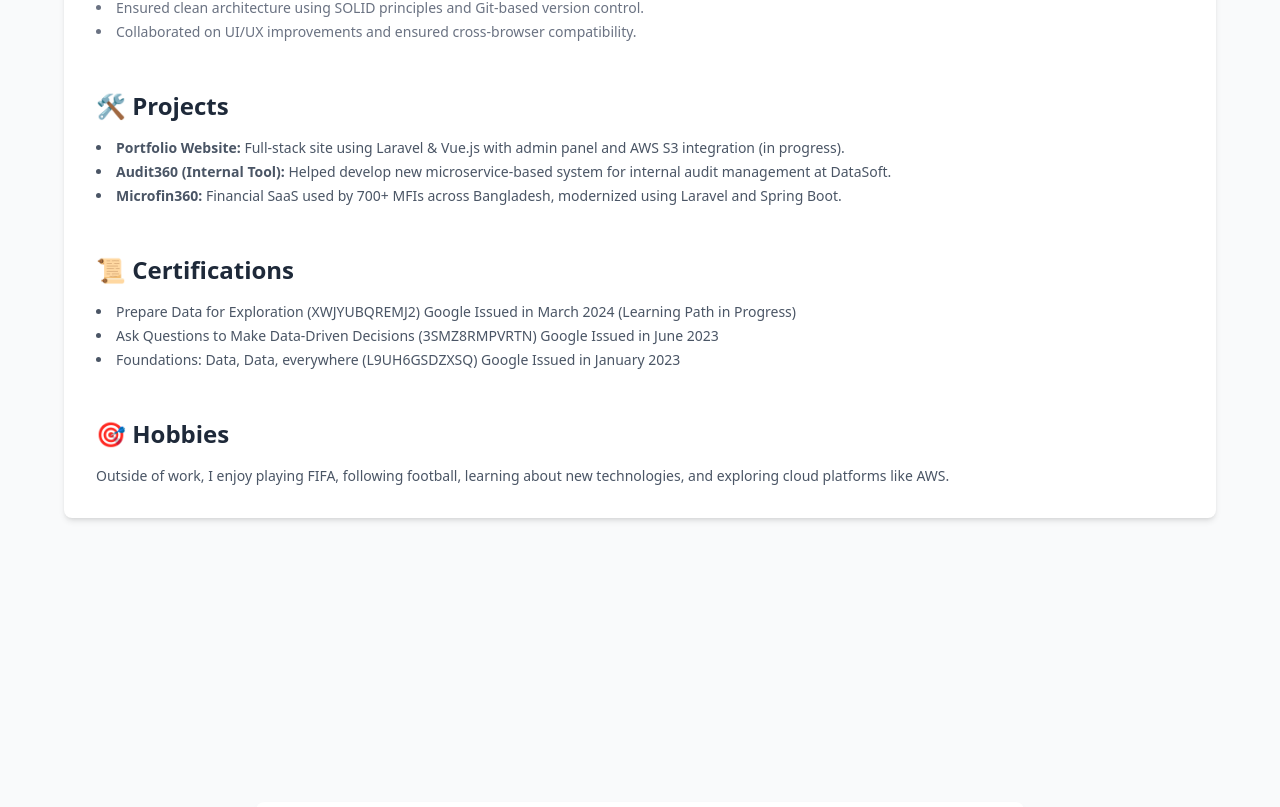
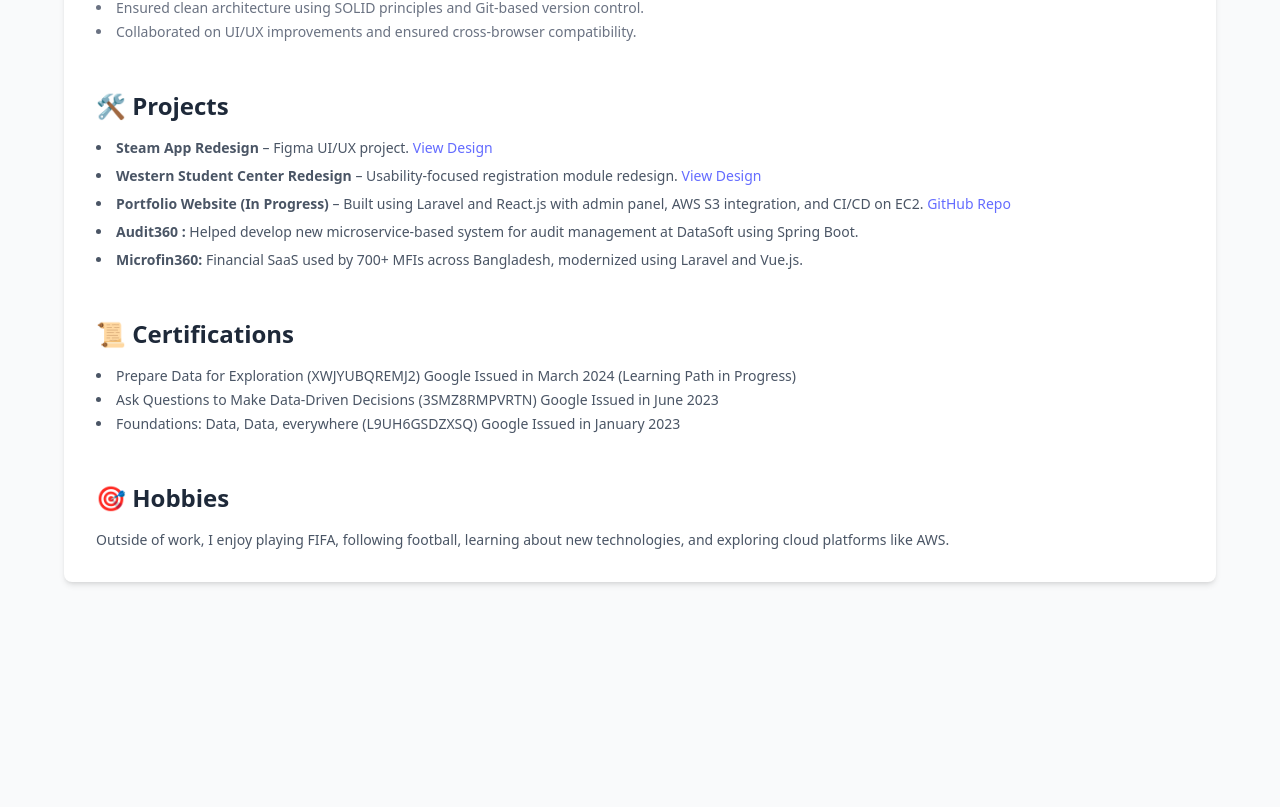
Before and after one commit to Nafiz12/portfolio-website, a React (Vite) app in the folder frontend/: page / in a window 1280 px wide. Shown: the part 1933-2740 px from the top of the page. Built offline with nearby package versions, Linux system fonts and the light colour scheme.

Commit message:
fix my number and about me

```diff
--- a/frontend/src/pages/About.jsx
+++ b/frontend/src/pages/About.jsx
@@ -92,10 +92,43 @@
           {/* Projects */}
 <div>
   <h2 className="text-2xl font-semibold text-gray-800 mb-4 flex items-center gap-2">🛠️ Projects</h2>
-  <ul className="list-disc list-inside text-sm text-gray-600 space-y-1">
-    <li><strong>Portfolio Website:</strong> Full-stack site using Laravel & Vue.js with admin panel and AWS S3 integration (in progress).</li>
-    <li><strong>Audit360 (Internal Tool):</strong> Helped develop new microservice-based system for internal audit management at DataSoft.</li>
-    <li><strong>Microfin360:</strong> Financial SaaS used by 700+ MFIs across Bangladesh, modernized using Laravel and Spring Boot.</li>
+
+  <ul className="list-disc list-inside text-sm text-gray-600 space-y-2">
+    <li>
+      <strong>Steam App Redesign</strong> – Figma UI/UX project.{' '}
+      <a
+        href="https://www.figma.com/proto/9MOwEjJw7MLDtJEzdLokeY/Steam-App-Redesign?type=design&node-id=497-1354&scaling=scale-down&page-id=0%3A1&starting-point-node-id=497%3A1354&mode=design"
+        className="text-blue-600 hover:underline"
+        target="_blank"
+        rel="noopener noreferrer"
+      >
+        View Design
+      </a>
+    </li>
+    <li>
+      <strong>Western Student Center Redesign</strong> – Usability-focused registration module redesign.{' '}
+      <a
+        href="https://www.figma.com/proto/eEzSOVkzETPLvmQ2xyHiuh/Course-Register?node-id=129-4533&page-id=0%3A1"
+        className="text-blue-600 hover:underline"
+        target="_blank"
+        rel="noopener noreferrer"
+      >
+        View Design
+      </a>
+    </li>
+    <li>
+      <strong>Portfolio Website (In Progress)</strong> – Built using Laravel and React.js with admin panel, AWS S3 integration, and CI/CD on EC2.{' '}
+      <a
+        href="https://github.com/Nafiz12/portfolio-website"
+        className="text-blue-600 hover:underline"
+        target="_blank"
+        rel="noopener noreferrer"
+      >
+        GitHub Repo
+      </a>
+    </li>
+    <li><strong>Audit360 :</strong> Helped develop new microservice-based system for audit management at DataSoft using Spring Boot.</li>
+    <li><strong>Microfin360:</strong> Financial SaaS used by 700+ MFIs across Bangladesh, modernized using Laravel and Vue.js.</li>
   </ul>
 </div>
 
--- a/frontend/src/pages/Contact.jsx
+++ b/frontend/src/pages/Contact.jsx
@@ -6,7 +6,7 @@
 
         <div className="text-center text-gray-700 mb-8 space-y-2">
           <p><strong>Email:</strong> nafizalifat@gmail.com</p>
-          <p><strong>Phone:</strong> +1 (226) 700-8809</p>
+          <p><strong>Phone:</strong> +1 (437) 733-4613</p>
           <p><strong>Location:</strong> London, Ontario, Canada</p>
           <p>
             <strong>LinkedIn:</strong>{' '}
```
